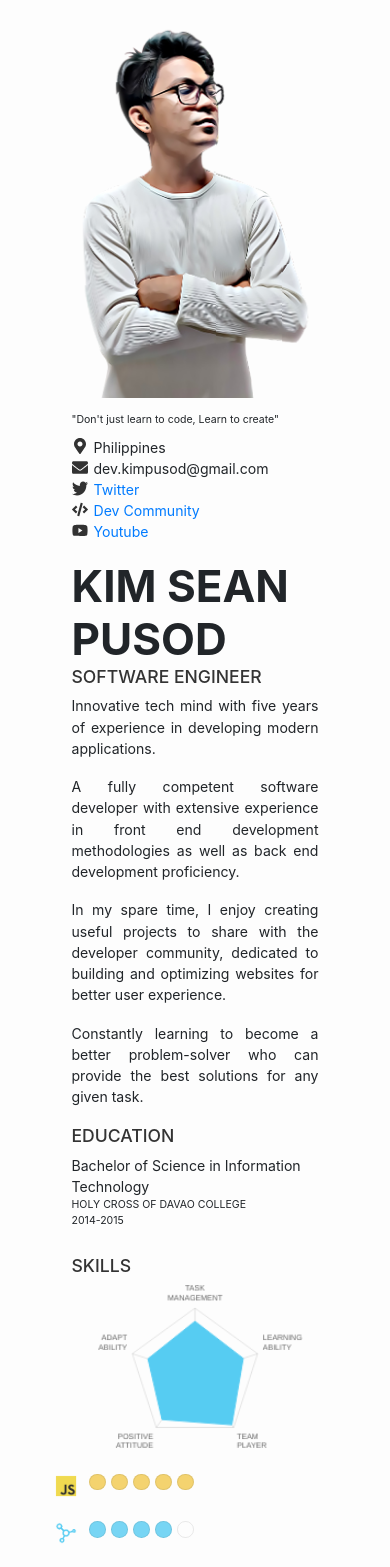
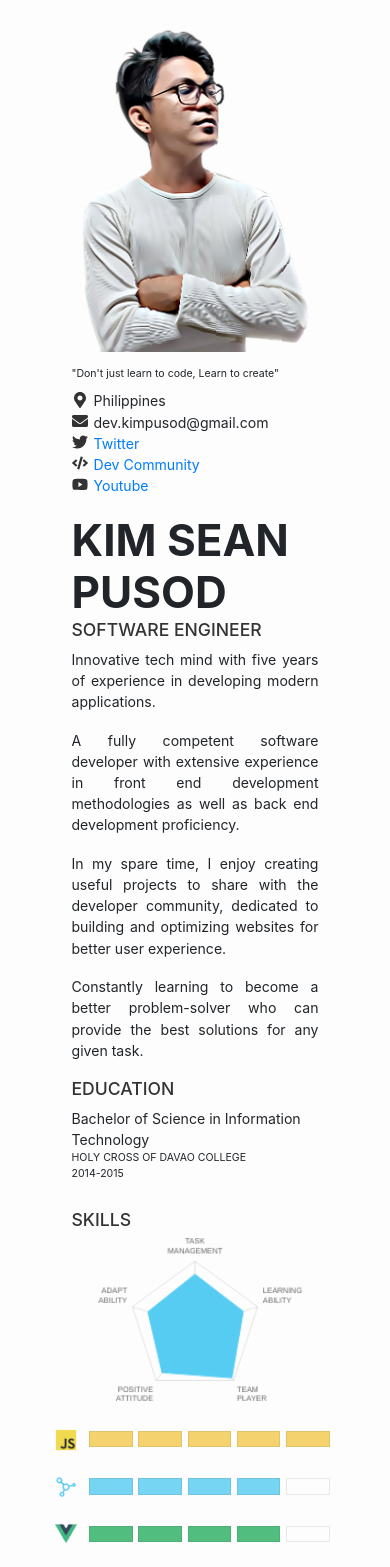
Before and after one commit to kimsean/kimsean.github.io, a React (Create React App) app: page / in a window 390 px wide. Shown: the top 1567 px of the page. Built offline with nearby package versions, Linux system fonts and the light colour scheme.

Commit message:
changes in skills

```diff
--- a/src/Home.js
+++ b/src/Home.js
@@ -115,8 +115,10 @@ export default class Home extends React.Component {
         <div className="container resized-container">
           <div className="row">
             <div className="col-lg-4 col-md-4 col-sm-4 col-xs-4">
-              <div className="self-img">
-                <img src={img.self} alt=""/>
+              <div className="self-img-container">
+                <div className="self-img">
+                  <img src={img.self} alt=""/>
+                </div>
               </div>
               <div className="contact-list mt-2">
                 <label className="self-motto">"Don't just learn to code, Learn to create"</label>
@@ -160,7 +162,7 @@ export default class Home extends React.Component {
               <canvas id="chartGraph"></canvas>
             </div>
             <div className="col">
-              <div className="row">
+              <div className="row skill-row-container">
               {
                 this.state.data_skills.map((x, index) => {
                   return this.renderSkill(x.name,x.value,x.icon,x.iconHover,index,x.color)
--- a/src/assets/data/index.js
+++ b/src/assets/data/index.js
@@ -328,11 +328,12 @@ let data = {
     },
     {
       name: 'Craveee',
+      site_url: 'https://kimsean.github.io/cravee/',
       description: 'A simple web application to find restaurants in Davao City by food category.',
       gif: craveeGif,
       icon: craveeIcon,
       project_type: 'Personal',
-      tags: ['ReactJS','Node','JSON','Google Maps'],
+      tags: ['ReactJS','Node','JSON','Google Maps', 'Create React App'],
       roles: [
         'Developed the application',
         'Used ReactJS as the main framework for the front end',
--- a/src/style.scss
+++ b/src/style.scss
@@ -3,7 +3,21 @@ body {
   zoom: 110%;
   background: #fdfdfd;
 }
+@media (max-width: 1209px) {
+  .resized-container {
+    padding-left: 30px !important;
+    padding-right: 30px !important;
+  }
+}
 @media (max-width: 991px) {
+  .level-name {
+    // display: block !important;
+    right: 0px;
+    left: 0px;
+    margin-left: -0px !important;
+    margin: auto;
+    text-align: center;
+  }
   .resized-container {
     padding-top: 20px;
     padding-left: 50px !important;
@@ -11,10 +25,14 @@ body {
     margin-bottom: 50px;
   }
   .skills-circles {
-    align-items: flex-start !important;
+    align-items: center !important;
     justify-content: flex-start !important;
+    padding-right:0px !important;
     .circle {
-      margin-right: 5px;
+      position: relative;
+      margin-right: 5px ;
+      width: 20% !important;
+      // border:2px solid red !important;
     }
   }
 }
@@ -31,6 +49,16 @@ body {
     right: 0;
   }
 }
+@media (max-width: 575px) {
+  .self-img-container {
+    height: 300px;
+    position: relative;
+    overflow: hidden;
+    img {
+      position: absolute;
+    }
+  }
+}
 @media (max-width: 360px) {
   body {
     zoom: 120%
@@ -39,10 +67,11 @@ body {
     padding-left: 0px !important;
     padding-right: 0px !important;
   }
-  .skill-list {
-    margin-left: 20px;
+  .skills-circles {
+    padding-left: 0px !important;
   }
   .circle {
+    // border: 1px solid red !important;
     width: 20px !important;
     height: 20px !important;
   }
@@ -61,8 +90,12 @@ body {
     padding-left: 0px !important;
     padding-right: 0px !important;
   }
-  .skill-list {
-    margin-left: 15px;
+  .icon-container {
+    margin-right: 5px;
+  }
+  .skill-row-container {
+    margin-right: 0px;
+    margin-left: 0px;
   }
   .arrow-top {
     margin-top: -8px !important;
@@ -79,8 +112,8 @@ body {
 }
 .resized-container {
   padding-top: 20px;
-  padding-left: 250px;
-  padding-right: 250px;
+  padding-left: 100px;
+  padding-right: 100px;
   margin-bottom: 50px;
 }
 
@@ -160,10 +193,9 @@ h6{
     }
   }
   .circle {
-    width: 15px;
+    width: 25px;
     height: 15px;
     border: 1px solid rgba(0, 0, 0, 0.1);
-    border-radius: 50%;
     opacity: 0.8;
     &:hover {
       opacity: 1;
@@ -276,7 +308,7 @@ h6{
           border-right: 15px solid transparent;
           border-bottom: 8px solid #555;
           margin-left: 40px;
-          margin-top: -8px;
+          margin-top: -8.5px;
           top:0;
         }
         .arrow-top-2 {
```
